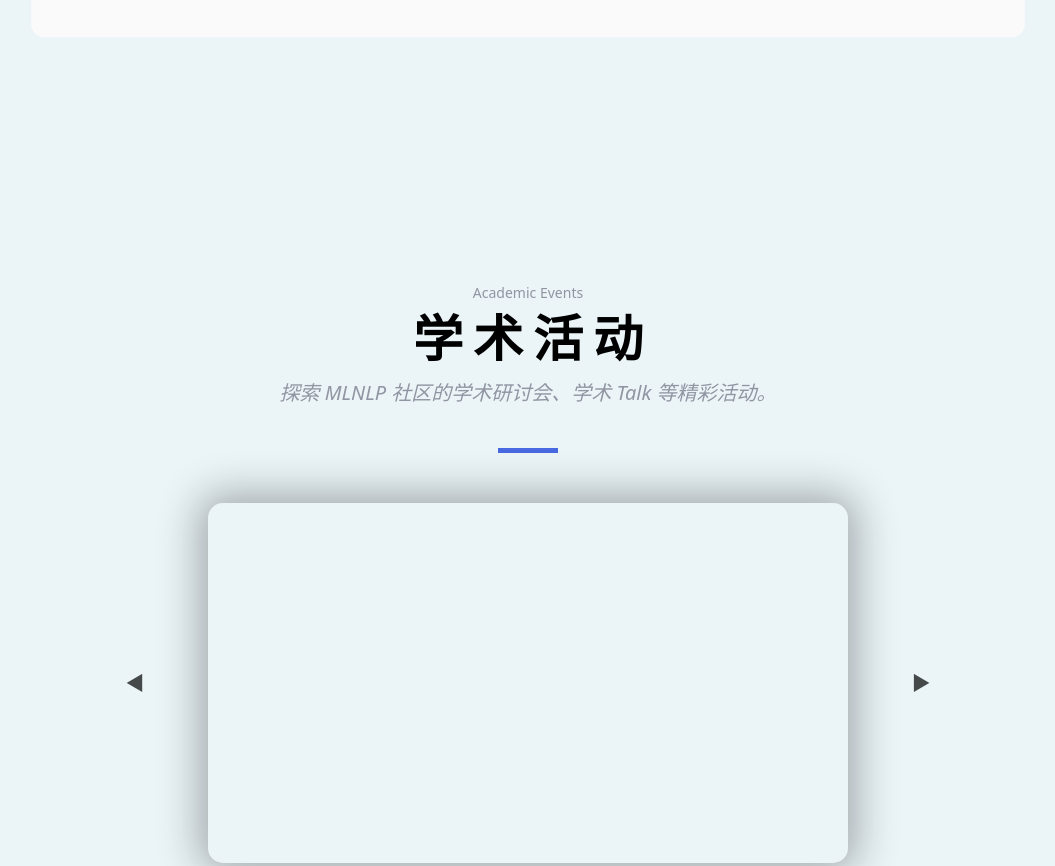
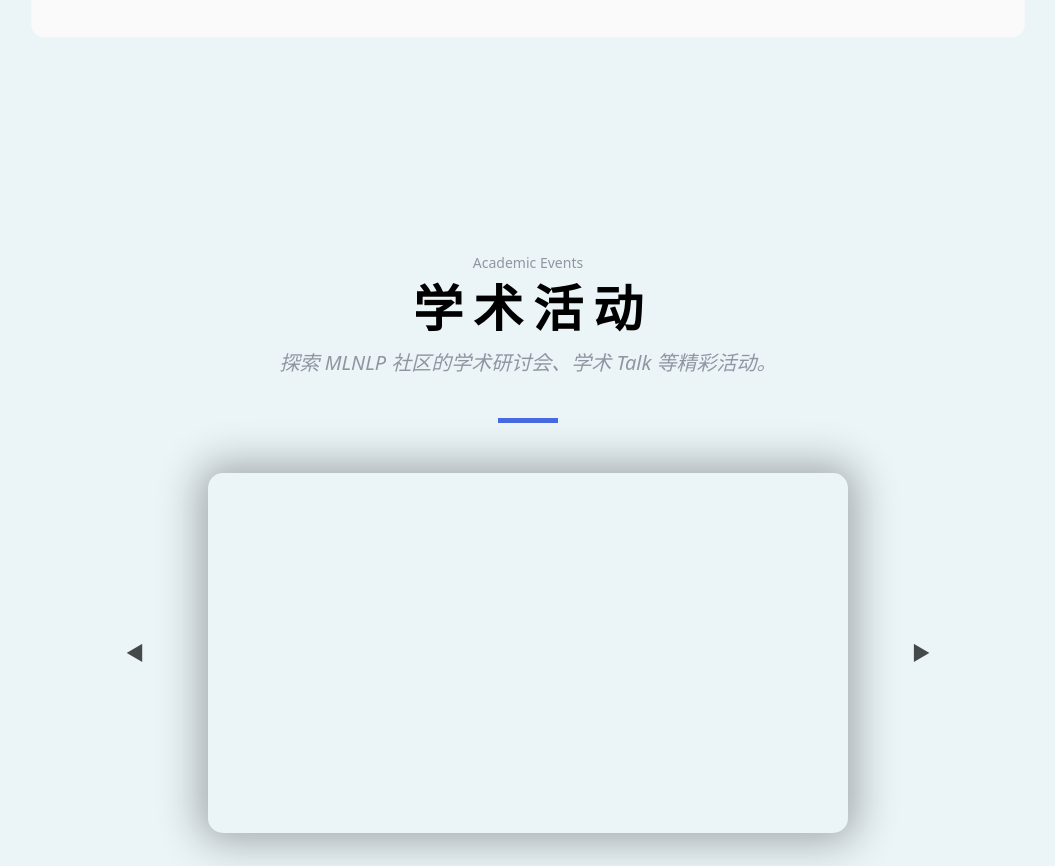
Before and after one commit to Xyzjx/mlnlpworld, a plain HTML site: page index.html in a window 1280 px wide. Shown: the part 843-1709 px from the top of the page, without its empty margins (112-1167 px from the left). Drawn offline with Linux system fonts and the light colour scheme; no server answers.

Commit message:
update. db

```diff
--- a/assets/css/style.css
+++ b/assets/css/style.css
@@ -1547,7 +1547,7 @@ h6 {
 # Gallery Section
 --------------------------------------------------------------*/
 #gallery {
-    padding: 30px 0 40px 0;
+    padding: 0 0 40px 0;
     overflow: hidden;
     background: #EBF5F8;
 }
```
Also changed, not shown: activity_category.html (+1 -1 lines), assets/img/committee/chengzihui.png (added), assets/img/committee/duanran.png (added), assets/img/committee/liqinzheng.png (added), assets/img/committee/luchunlin.png (added), assets/img/committee/zhangyongheng.png (added), 2 other files.
